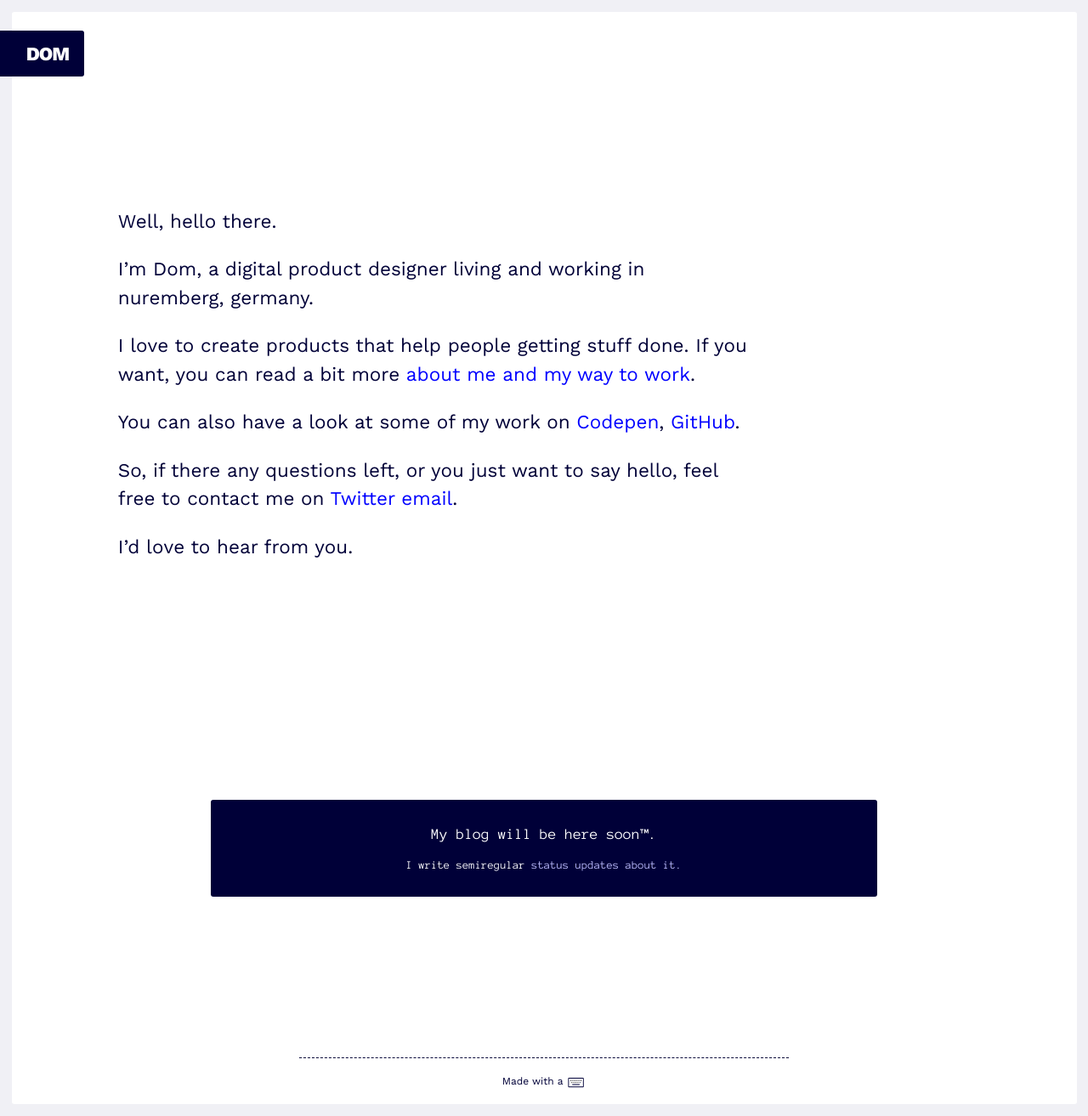
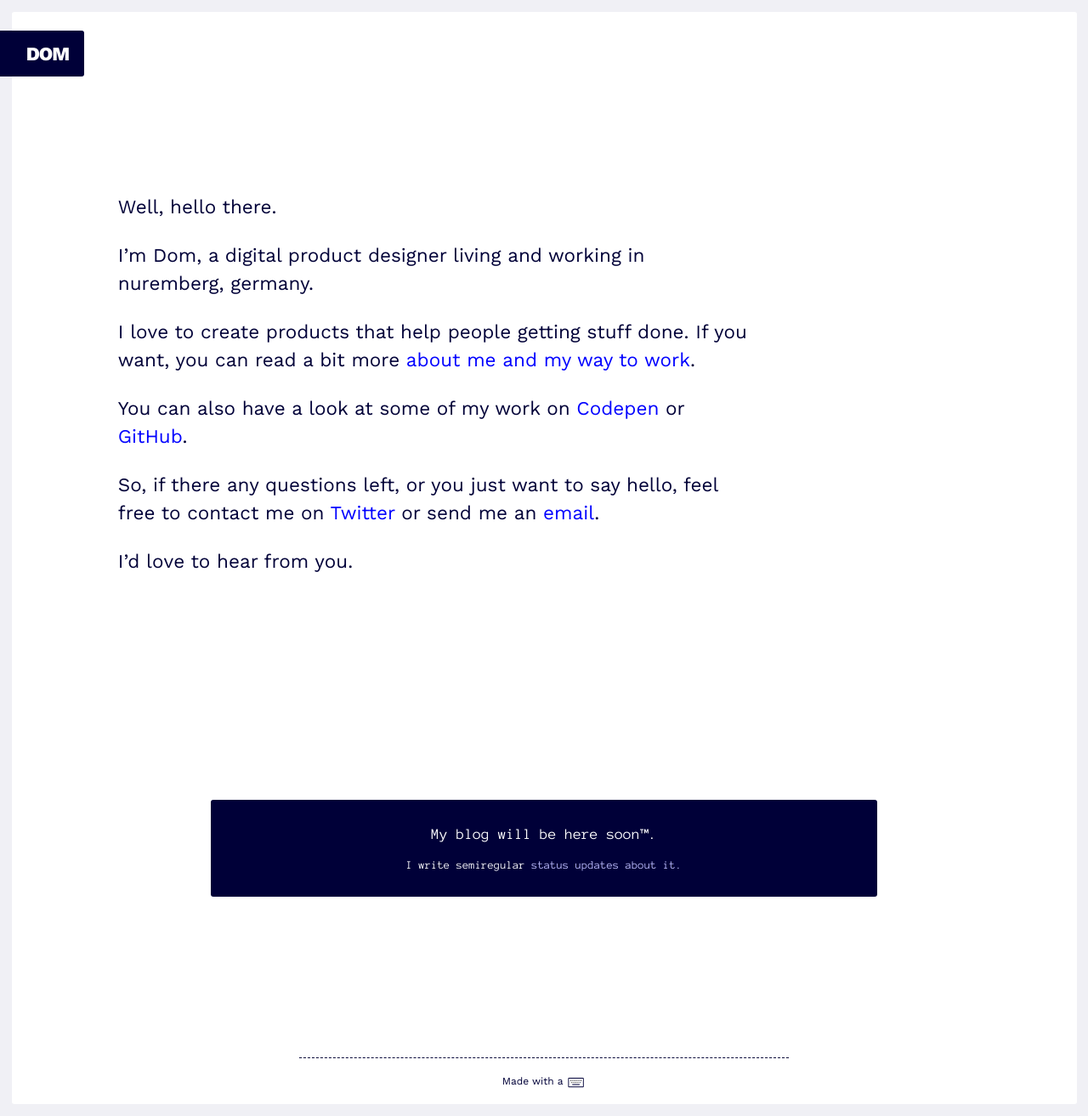
Before and after one commit to DomSt/profileSite, a Jekyll site: the page built from index.html, in a window 1280 px wide. Shown: the whole page at 85% size. Built offline with Jekyll 4.4.1, drawn with Linux system fonts in a browser that asks for light colours.

Commit message:
Text Changes (Intro)
Just some minor text adjustments

```diff
--- a/_includes/intro.html
+++ b/_includes/intro.html
@@ -16,13 +16,13 @@
     </p>
 
     <p>
-	  You can also have a look at some of my work on <a href="http://codepen.io/DomST/">Codepen</a>, <a href="https://github.com/DomSt">GitHub</a>.
+	  You can also have a look at some of my work on <a href="http://codepen.io/DomST/">Codepen</a> or <a href="https://github.com/DomSt">GitHub</a>.
     </p>
   </div>
 
   <div class="intro__contact">
   	<p>
-      So, if there any questions left, or you just want to say hello, feel free to contact me on <a href="https://twitter.com/DStoecklein">Twitter</a> <a href="mailto:dominik.stoecklein@gmail.com">email</a>.
+      So, if there any questions left, or you just want to say hello, feel free to contact me on <a href="https://twitter.com/DStoecklein">Twitter</a> or send me an <a href="mailto:dominik.stoecklein@gmail.com">email</a>.
     </p>
 
     <p>
```
